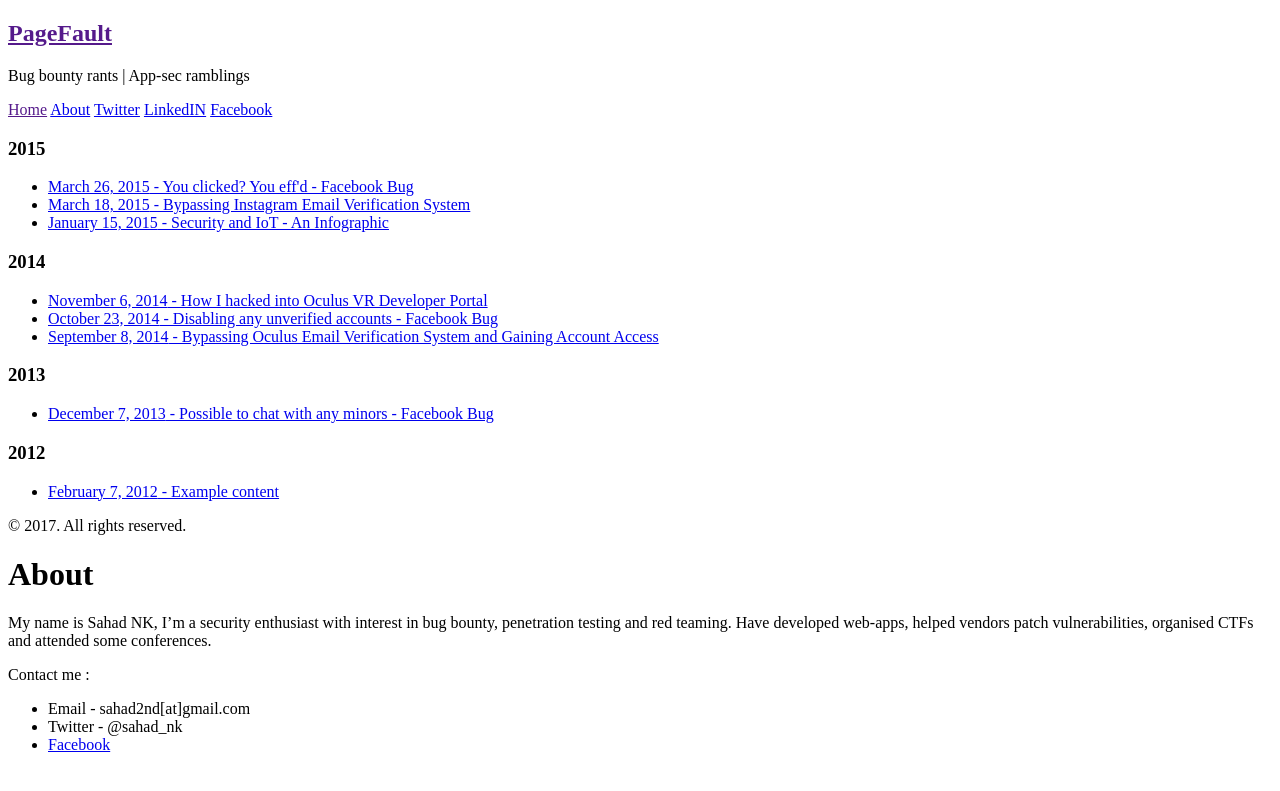
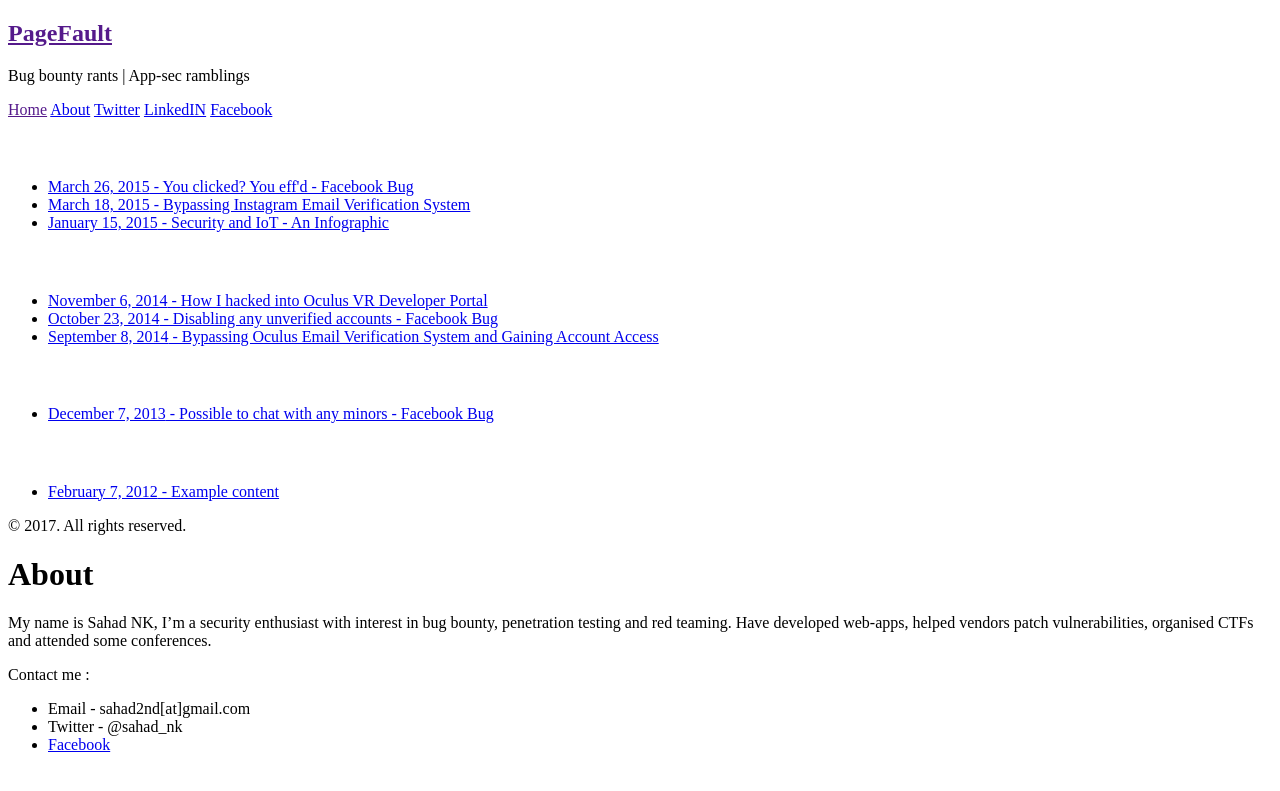
Before and after one commit to sahadnk72/sahadnk72.github.io, a Jekyll site: the page built from about.md, in a window 1280 px wide. Shown: the top 791 px of the page. Built offline with Jekyll 4.4.1, drawn with Linux system fonts in a browser that asks for light colours; Markdown is read by kramdown in place of the engine named in the settings.

Commit message:
Update sidebar.html

```diff
--- a/_includes/sidebar.html
+++ b/_includes/sidebar.html
@@ -37,7 +37,7 @@
        {% assign currentDate = post.date | date: "%Y" %}
        {% if currentDate != myDate %}
            {% unless forloop.first %}</ul>{% endunless %}
-           <h3>{{ currentDate }}</h3>
+      <font color="#fff"><h3>{{ currentDate }}</h3></font>
            <ul>
            {% assign myDate = currentDate %}
        {% endif %}
```
